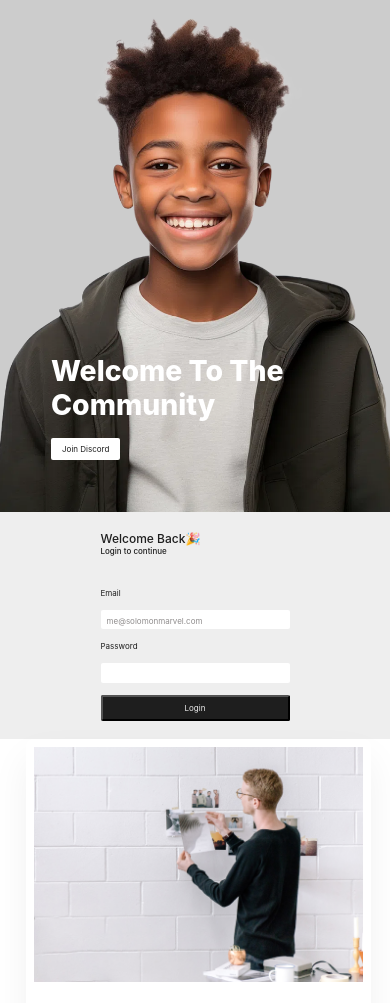
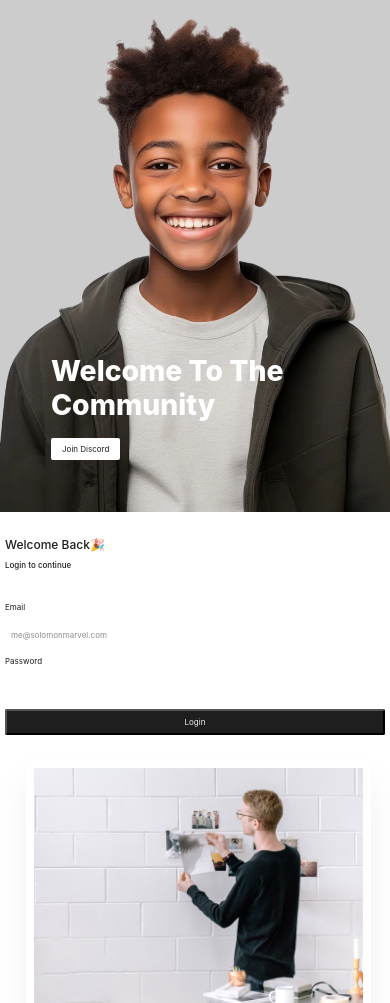
Before and after one commit to 300DevDays-group3/task-2, a plain HTML site: page index.html in a window 390 px wide. Shown: the top 1003 px of the page. Drawn offline with Linux system fonts and the light colour scheme.

Commit message:
media query for login

```diff
--- a/assets/css/queries.css
+++ b/assets/css/queries.css
@@ -9,14 +9,21 @@
   .left {
     width: auto;
   }
+
   .right {
-    background-color: #eeeeee;
-    width: auto;
-    display: flex;
-    height: 28.375rem;
+    background-color: #fff;
+    margin-block: 20px;
+    height: auto;
+    width: 100%;
+    display: block;
     padding: 0.625rem;
+    justify-content: center;
+    align-items: center;
     gap: 0.625rem;
-    justify-content: center;
+    flex-shrink: 0;
+  }
+  input {
+    width: 100%;
   }
 }
 
--- a/assets/css/style.css
+++ b/assets/css/style.css
@@ -73,10 +73,13 @@ html {
 .centered-form {
   display: flex;
   flex-direction: column;
-  align-items: flex-start;
+  align-items: stretch;
   gap: 4rem;
 }
 .centered-text {
+  display: flex;
+  flex-direction: column;
+  align-items: flex-start;
   gap: 1rem;
 }
 .centered-text h4 {
@@ -98,7 +101,7 @@ html {
 form {
   display: flex;
   flex-direction: column;
-  align-items: flex-start;
+  align-items: stretch;
   gap: 1.5rem;
 }
 label {
@@ -111,7 +114,7 @@ label {
 }
 input {
   display: flex;
-  /* width: 20.25rem; */
+  width: 100%;
   height: 2.4375rem;
   padding: 0.625rem 0.75rem;
   align-items: center;
@@ -131,8 +134,6 @@ input {
 }
 .btn-login {
   padding: 0.75rem 1.375rem;
-  /* justify-content: center;
-  align-items: center; */
   align-self: stretch;
   border-radius: 0.25rem;
   background: #1e1e1e;
@@ -143,9 +144,9 @@ input {
   font-weight: 400;
   line-height: normal;
   cursor: pointer;
+  align-self: stretch;
 }
 /* SECTION 3 STYLES ENDS HERE */
-
 /* SECTION SEVEN STARTS*/
 .blogpost-7___section {
   padding: 9.6rem;
```
